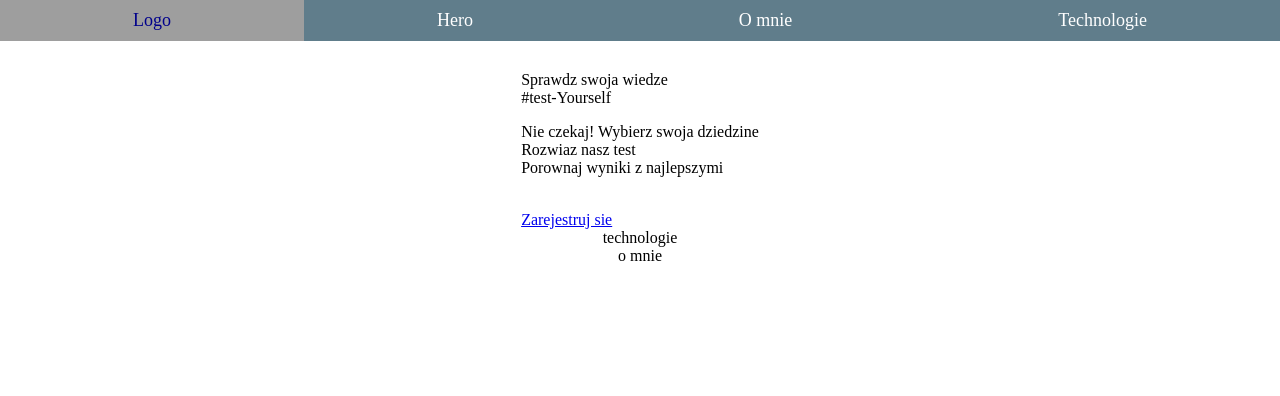
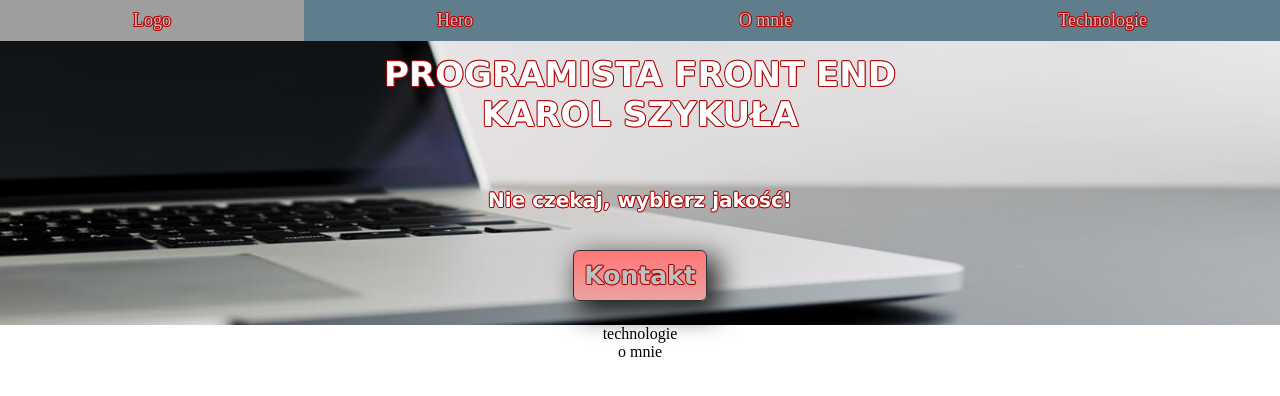
Before and after one commit to Karol-Szykula/Karol-Szykula.github.io, a plain HTML site: page index.html in a window 1280 px wide. Drawn offline with Linux system fonts and the light colour scheme.

Commit message:
Add hero section

```diff
--- a/index.html
+++ b/index.html
@@ -19,20 +19,19 @@
             </ul>
         </nav>
 
-        <section class="container__hero">
-            <div class="container__hero__container">
+        <section class="container__section-hero">
 
+            <div class="container__section-hero__box">
+                <p class= "container__section-hero__box__text">
+                    Programista Front End <br>  Karol Szykuła </p>
+                <p class="section__hero__box__features-desc">
+                    Nie czekaj, wybierz jakość!
+                </p>
+                <br>
+                <a href="#" class="container__section-hero__box__link">
+                    Kontakt </a>
+            </div>
 
-                <div class="section__hero__container__box">
-                    <p class= "section__hero__container__box__text-1">Sprawdz swoja wiedze <br>  #test-Yourself</p>
-                    <p class="section__hero__box__features-desc">Nie czekaj! Wybierz swoja dziedzine <br> Rozwiaz nasz test <br>Porownaj wyniki z najlepszymi </p>
-                    <br>
-                    <a href="#" class="section__hero__box__sign-in">Zarejestruj sie </a>
-                </div>
-
-
-
-            </div>
         </section>
 
         <section class="container__technologies">
--- a/style.css
+++ b/style.css
@@ -48,7 +48,8 @@ body {
     display: block;
     font-size: 18px;
 	padding: 10px;
-	color: white;
+	color: #bfbfbf;
+	text-shadow: rgb(177, 7, 7) 1px 0px 0px, rgb(177, 7, 7) 0.533333px 0.833333px 0px, rgb(177, 7, 7) -0.416667px 0.916667px 0px, rgb(177, 7, 7) -0.983333px 0.133333px 0px, rgb(177, 7, 7) -0.65px -0.75px 0px, rgb(177, 7, 7) 0.283333px -0.966667px 0px, rgb(177, 7, 7) 0.966667px -0.283333px 0px;
 
 }
 
@@ -63,12 +64,14 @@ body {
     display: block;
     font-size: 18px;
 	padding: 10px;
-	color: darkblue;
+	color: #bfbfbf;
+	text-shadow: rgb(177, 7, 7) 1px 0px 0px, rgb(177, 7, 7) 0.533333px 0.833333px 0px, rgb(177, 7, 7) -0.416667px 0.916667px 0px, rgb(177, 7, 7) -0.983333px 0.133333px 0px, rgb(177, 7, 7) -0.65px -0.75px 0px, rgb(177, 7, 7) 0.283333px -0.966667px 0px, rgb(177, 7, 7) 0.966667px -0.283333px 0px;
 }
 
 .container__nav-top__flex-wrapper__menu-item__link:visited {
 	background-color: #0984e3;
-	color: white;
+	color: #bfbfbf;
+	text-shadow: rgb(177, 7, 7) 1px 0px 0px, rgb(177, 7, 7) 0.533333px 0.833333px 0px, rgb(177, 7, 7) -0.416667px 0.916667px 0px, rgb(177, 7, 7) -0.983333px 0.133333px 0px, rgb(177, 7, 7) -0.65px -0.75px 0px, rgb(177, 7, 7) 0.283333px -0.966667px 0px, rgb(177, 7, 7) 0.966667px -0.283333px 0px;
 
 }
 
@@ -76,10 +79,62 @@ body {
 	.container__nav-top__flex-wrapper {
 		flex-direction: column;
 	}
+
 }
 
 
 /* hero */
-.container__hero {
-	margin-top: 55px;
+.container__section-hero{
+	/* margin-top: 55px; */
+    display:flex;
+    width:100%;
+
+    background-image:url(images/hero-img.jpg);
+    background-size:100% 100%;
+    justify-content: center;
+	align-items: center;
+
+	padding-bottom: 25px;
 }
+.container__section-hero__box{
+    padding:10px;
+    color: white;
+    text-align: center;
+    font-family:  'Lucida Sans';
+    font-weight: bold;
+    text-shadow: rgb(177, 7, 7) 1px 0px 0px, rgb(177, 7, 7) 0.533333px 0.833333px 0px, rgb(177, 7, 7) -0.416667px 0.916667px 0px, rgb(177, 7, 7) -0.983333px 0.133333px 0px, rgb(177, 7, 7) -0.65px -0.75px 0px, rgb(177, 7, 7) 0.283333px -0.966667px 0px, rgb(177, 7, 7) 0.966667px -0.283333px 0px;
+}
+.container__section-hero__box__text{
+    padding:10px;
+    font-size: 34px;
+	text-transform: uppercase;
+	color: white;
+}
+.section__hero__box__features-desc{
+    padding:10px;
+    font-size: 20px;
+    text-align:top;
+}
+.container__section-hero__box__link{
+    font-size:25px;
+    color:#bfbfbf;
+    padding:10px;
+    text-decoration: none;
+    background-image: linear-gradient(#ff7675,#e9a3a3);
+    border:1px solid #2d3436;
+    border-radius: 6px;
+    -webkit-box-shadow: 9px 10px 26px 4px rgba(0,0,0,0.75);
+    -moz-box-shadow: 9px 10px 26px 4px rgba(0,0,0,0.75);
+    box-shadow: 9px 10px 26px 4px rgba(0,0,0,0.75);
+}
+.container__section-hero__box__link:hover{
+    background-image: linear-gradient(#e9a3a3,#ff7675);
+    color: #bfbfbf;
+}
+
+@media only screen and (max-width: 576px) {
+
+	.container__section-hero{
+		margin-top: 55px;
+	}
+}
```
Also changed, not shown: images/hero-img.jpg (added).
